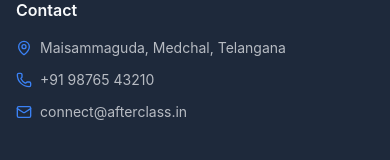
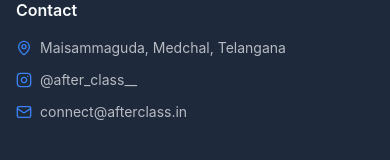
Before and after one commit to kalyan-dasari/AfterClass, a React (Vite) app in the folder frontend/: page /admin in a window 390 px wide. Shown: the part 1182-1342 px from the top of the page. Built offline with nearby package versions, Linux system fonts and the light colour scheme; no server answers.

Commit message:
phone number removed and instagram added and clickable

```diff
--- a/frontend/src/components/Footer.tsx
+++ b/frontend/src/components/Footer.tsx
@@ -1,4 +1,4 @@
-import { Rocket, MapPin, Phone, Mail, Heart } from 'lucide-react'
+import { Rocket, MapPin, Mail, Heart } from 'lucide-react'
 import { Link } from 'react-router-dom'
 
 export default function Footer() {
@@ -50,8 +50,12 @@
                 <span>Maisammaguda, Medchal, Telangana</span>
               </li>
               <li className="flex items-center gap-2">
-                <Phone className="h-4 w-4 text-primary shrink-0" />
-                <span>+91 98765 43210</span>
+                <svg className="h-4 w-4 text-primary shrink-0" viewBox="0 0 24 24" fill="none" stroke="currentColor" strokeWidth="2" strokeLinecap="round" strokeLinejoin="round">
+                  <rect x="2" y="2" width="20" height="20" rx="5" ry="5"/>
+                  <path d="M16 11.37A4 4 0 1 1 12.63 8 4 4 0 0 1 16 11.37z"/>
+                  <line x1="17.5" y1="6.5" x2="17.51" y2="6.5"/>
+                </svg>
+                <a href="https://www.instagram.com/after_class__?igsh=MXI3M3dxdnFleWp0OQ==" target="_blank" rel="noopener noreferrer" className="hover:text-primary transition-colors">@after_class__</a>
               </li>
               <li className="flex items-center gap-2">
                 <Mail className="h-4 w-4 text-primary shrink-0" />
```
